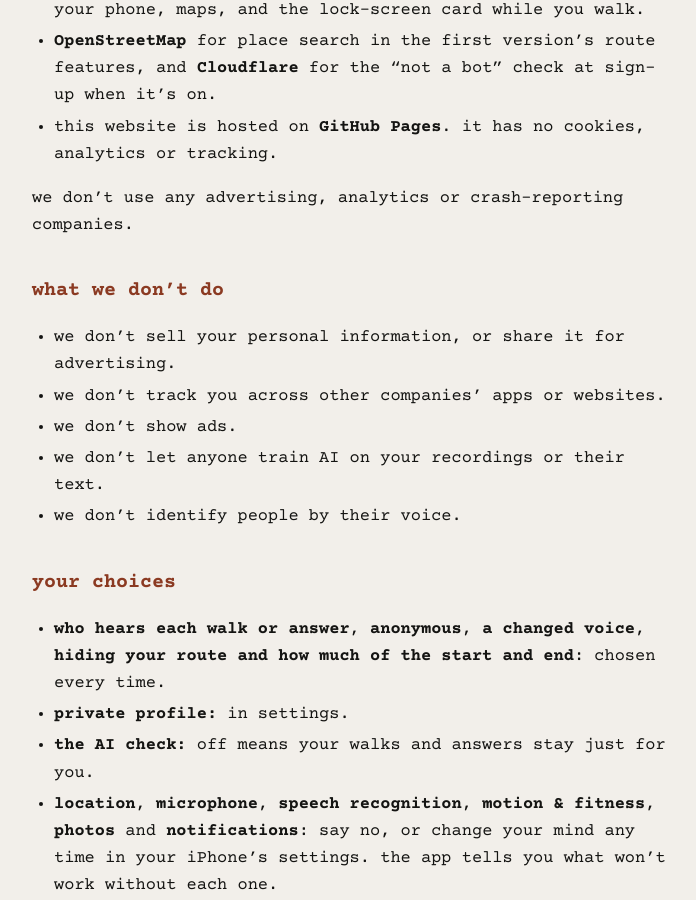
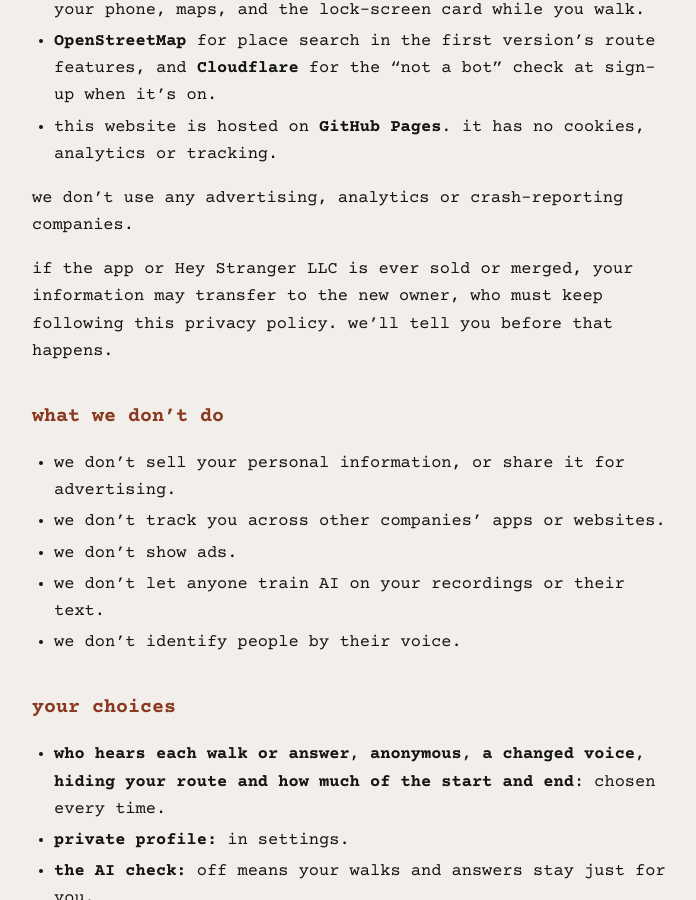
Before and after one commit to thorayaaa/caniwalkwithyou-site, a Jekyll site: the page built from privacy.md, in a window 1280 px wide and 900 px high, scrolled down 11711 px. Shown: the whole window, without its empty margins (288-984 px from the left). Built offline with Jekyll 4.4.1, drawn with Linux system fonts in a browser that asks for light colours.

Commit message:
Privacy: what happens to people's information if the app or Hey Stranger LLC is ever sold or merged.

```diff
--- a/privacy.md
+++ b/privacy.md
@@ -135,6 +135,8 @@
 
 we don't use any advertising, analytics or crash-reporting companies.
 
+if the app or Hey Stranger LLC is ever sold or merged, your information may transfer to the new owner, who must keep following this privacy policy. we'll tell you before that happens.
+
 ## what we don't do
 
 - we don't sell your personal information, or share it for advertising.
```
